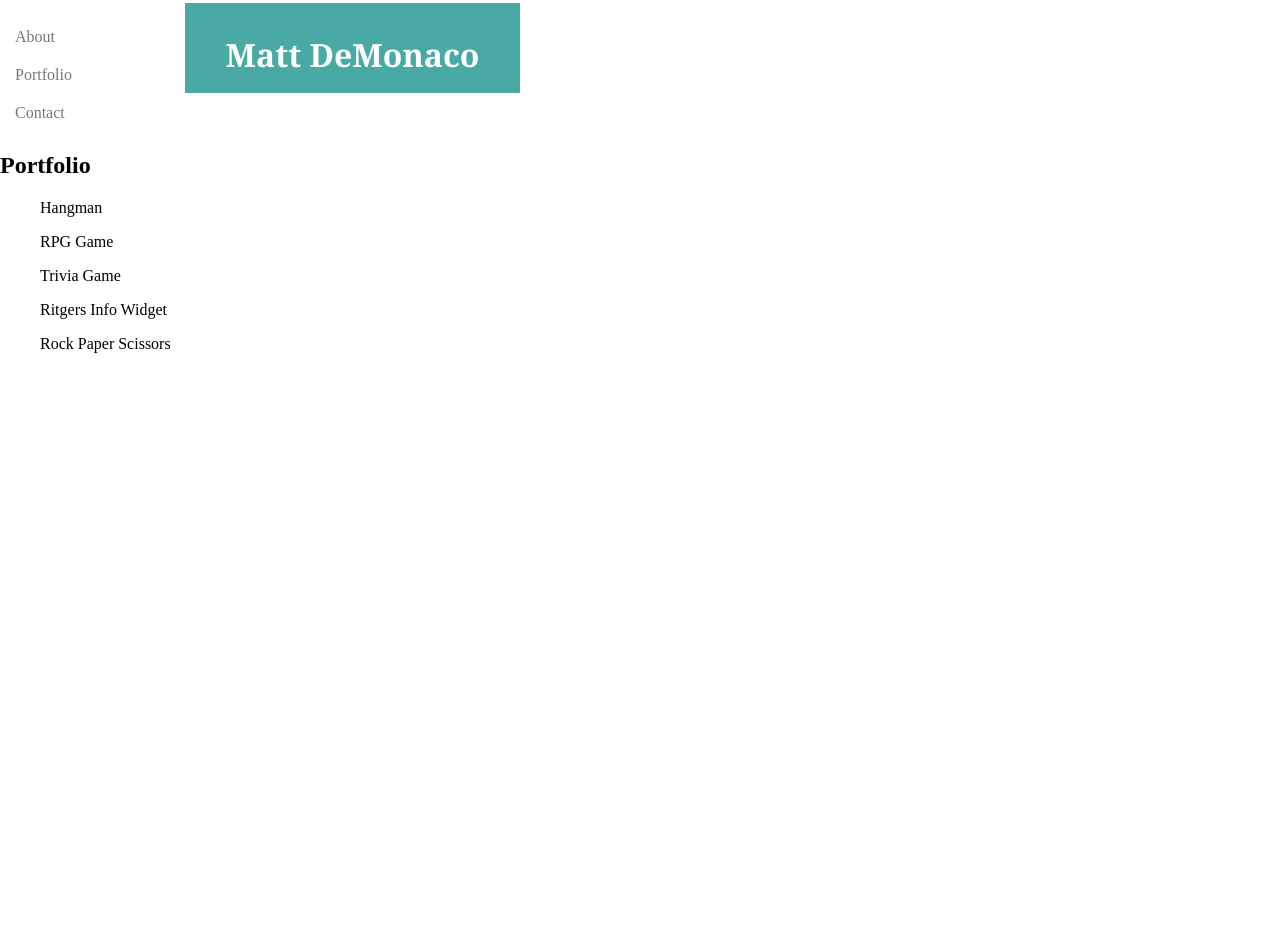
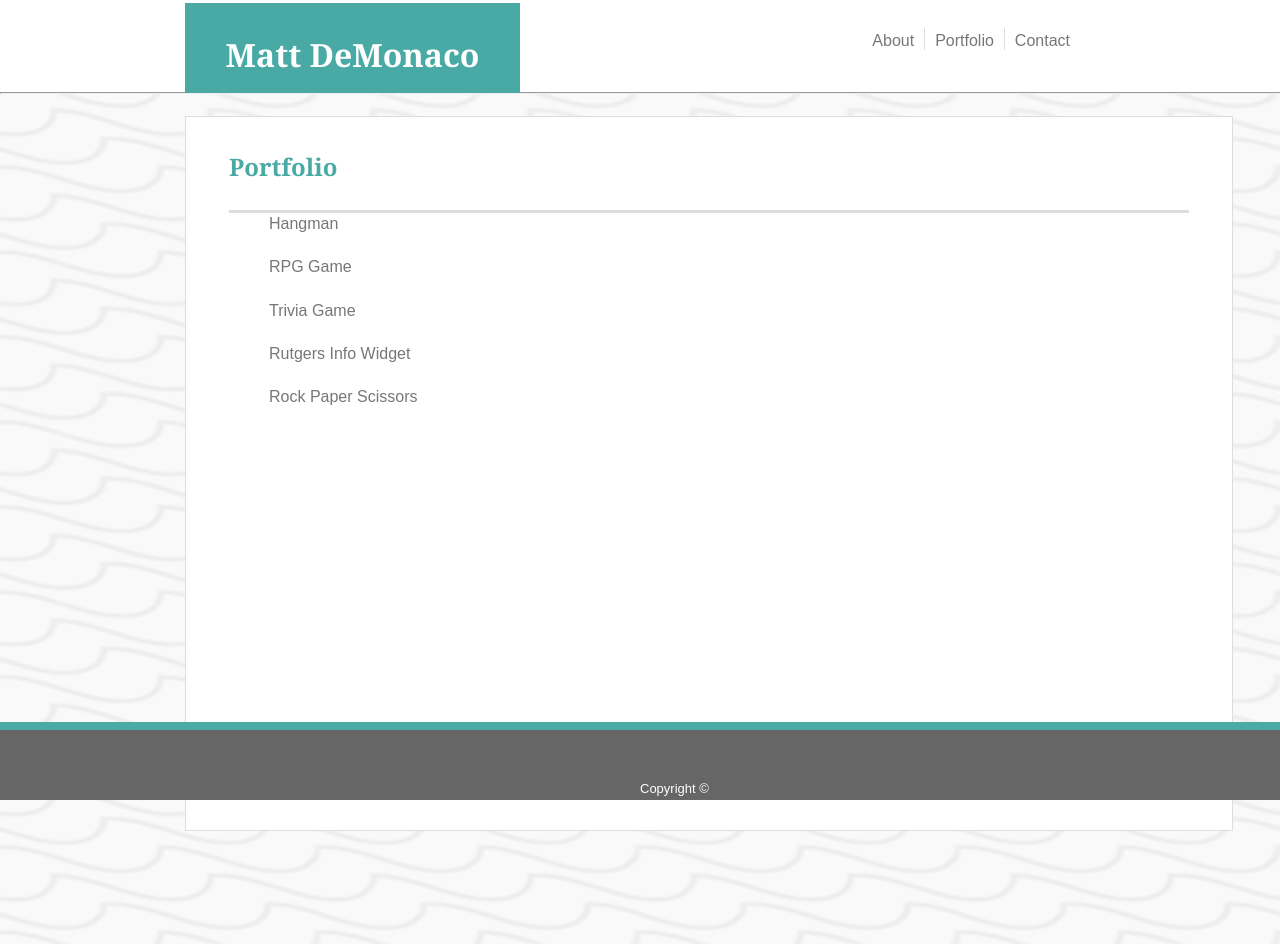
Before and after one commit to demonaco/Basic-Portfolio-Working, a plain HTML site: page portfolio.html in a window 1280 px wide. Before the commit the page ends 800 px from the top, so only its background shows below. Drawn offline with Linux system fonts and the light colour scheme.

Commit message:
last minute change for button spacing on contact page. Header, footer, and table established for Portfolio page

```diff
--- a/assets/css/style.css
+++ b/assets/css/style.css
@@ -151,7 +151,25 @@ width: 960px;
 font-display: 5px;
 line-height: 1.70;
 word-wrap: normal;
-    }
+}
+
+#portfolioContainer {
+    padding: 43px;
+    margin: 0px 150px 0px 185px;
+    border: 1px #dddddd solid;
+    height: 410px;
+    position: relative;
+    top: -815px;
+    background-color: #ffffff;
+    font-family: 'Arial', 'Helvetica Neue', Helvetica, sans-serif;
+    color: #777777;
+    width: 960px;
+    padding-bottom: 260px;
+    margin-top: -13px;
+    font-display: 5px;
+    line-height: 1.70;
+    word-wrap: normal;
+}
 
 p{
     position: static;
@@ -239,7 +257,7 @@ font-family: 'Arial', 'Helvetica Neue', Helvetica, sans-serif;
 
 #footer{
 border-top: 8px solid #4aaaa5;
-/* float: right; */
+float: right;
 border: 100%;
 position: fixed;
 left: 0;
@@ -285,6 +303,7 @@ width: 90px;
 margin-top: 10px;
 font-family: 'Arial', 'Helvetica Neue', Helvetica, sans-serif;
 font-size: 15px;
+margin-top: 15px;
 }
 
 #name{
--- a/portfolio.html
+++ b/portfolio.html
@@ -5,23 +5,34 @@
     <meta name="viewport" content="width=device-width, initial-scale=1.0">
     <meta http-equiv="X-UA-Compatible" content="ie=edge">
     <link rel="stylesheet" type="text/css" href="assets/css/style.css">
-    <title>Document</title>
+    <title>Portfolio</title>
 </head>
 <body>
-        <h1>Matt DeMonaco</h1>
-        <div>
-         <p><a href=#>About</a></p>
-         <p><a href=#>Portfolio</a></p>
-         <p><a href=#>Contact</a></p>
+        <header>
+                <div id="topName">
+                <h1 class="myName">Matt DeMonaco</h1>
+                </div>
+                <div class="topLinks">
+                   <div id="aboutMe"><a  target="_self" href="contact.html">Contact</a></div>
+                    <div id="portfolio"><a target="_self" href="portfolio.html">Portfolio</a></div>
+                    <div id="contact"><a target="_self" href="index.html">About</a></div>
+                </div>
+               <hr id="topLine"></hr>
+                    </header>
+
+                    <div><img src="assets/images/ripples.png" class="background"></div>
+                    <div id="portfolioContainer">
+        <h2 class=aboutMe>Portfolio</h2>
+        <div id="bottomLine">
+        <figure class=box box-set1>Hangman</figure>
+        <figure class=box box-set2>RPG Game</figure>
+        <figure class=box box-set3>Trivia Game</figure>
+        <figure class=box box-set4>Rutgers Info Widget</figure>
+        <figure class=box box-set5>Rock Paper Scissors</figure>
         </div>
 
-        <h2>Portfolio</h2>
-        <figure class= box box-set1>Hangman</figure>
-        <figure class= box box-set2>RPG Game</figure>
-        <figure class= box box-set3>Trivia Game</figure>
-        <figure class= box box-set4>Ritgers Info Widget</figure>
-        <figure class= box box-set5>Rock Paper Scissors</figure>
-
-        <footer></footer>
+        <footer id="footer">
+                <div id="copyright">Copyright &copy;</div>
+            </footer>
 </body>
 </html>
```
Also changed, not shown: 1 other file.
